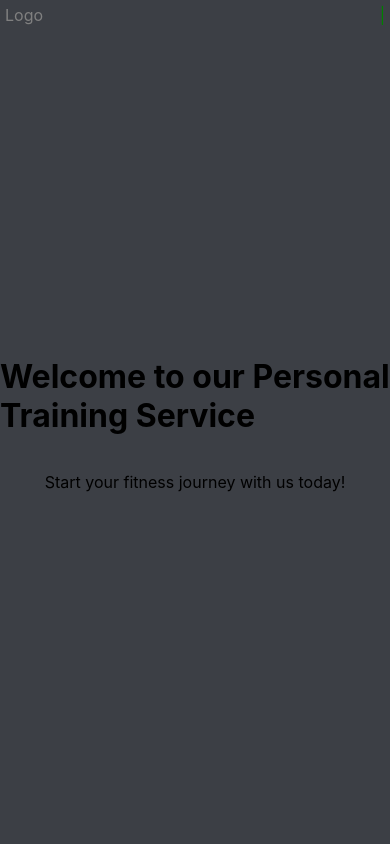
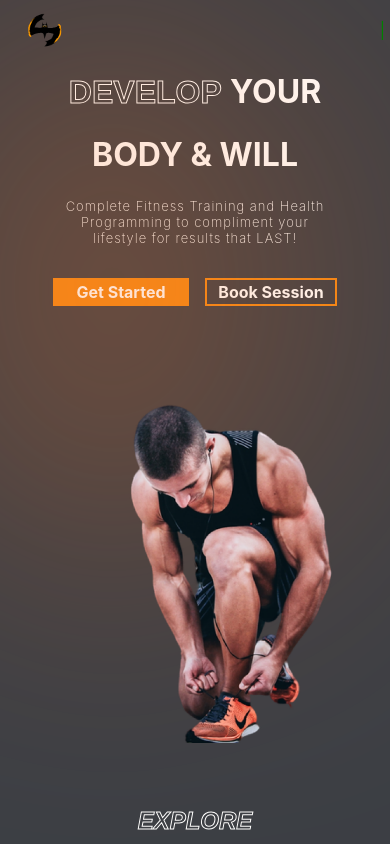
Before and after one commit to Mognoid3r/FortyNiners, a React (Create React App) app: page / in a window 390 px wide. Shown: the top 844 px of the page. Built offline with nearby package versions, Linux system fonts and the light colour scheme.

Commit message:
updated code

```diff
--- a/package.json
+++ b/package.json
@@ -6,6 +6,7 @@
     "@testing-library/jest-dom": "^5.16.5",
     "@testing-library/react": "^13.4.0",
     "@testing-library/user-event": "^13.5.0",
+    "framer-motion": "^10.12.17",
     "react": "^18.2.0",
     "react-dom": "^18.2.0",
     "react-scripts": "5.0.1",
--- a/src/App.css
+++ b/src/App.css
@@ -30,7 +30,6 @@
 
 .btn{
   background-color: white;
-  padding: 0.5rem;
   font-weight: bold;
   border: 4px solid transparent;
   transition: 300ms all;
@@ -48,5 +47,32 @@
   position: absolute;
   border-radius: 50%;
   filter: blur(150px);
-  z-index:  -9;
+  /* z-index:  -9; */
 }
+.logo-n>img{
+  width: 5rem;
+  z-index: 1;
+}
+
+.logo-f>img{
+  width: 10rem;
+  z-index: 1;
+}
+
+.blur-f-1{
+  bottom: 0;
+  right: 15%;
+  width: 26rem;
+  height: 12rem;
+  filter: blur(200px);
+  background: red;
+}
+
+.blur-f-2{
+  bottom: 0;
+  left: 15%;
+  width: 26rem;
+  height: 12rem;
+  filter: blur(200px);
+  background: rgb(255, 115, 0);
+}
--- a/src/components/Footer/Footer.css
+++ b/src/components/Footer/Footer.css
@@ -20,3 +20,9 @@
     display:flex;
     gap: 4rem;
 }
+
+.logo-f{
+    width: 10rem;
+    height: 3rem;
+    z-index: 1;
+}
--- a/src/components/Footer/Footer.js
+++ b/src/components/Footer/Footer.js
@@ -7,11 +7,7 @@ const Footer = () => {
     <div className="Footer-Container">
       <hr />
       <div className="footer">
-        {/* <div className="social-links">
-          <img src={Github} alt=""/>
-          <img src={Instagram} alt=""/>
-          <img src={LinkedIn} alt="" />
-        </div> */}
+
         <div className="logo-f">
           <img src={Logo} alt="" />
         </div>
--- a/src/components/Hero/Hero.css
+++ b/src/components/Hero/Hero.css
@@ -1,9 +1,229 @@
-.hero {
+/* .hero {
     height: 100vh;
     display: flex;
     justify-content: center;
     align-items: center;
     flex-direction: column;
-    /* background: url('hero-background.jpg') center center no-repeat; */
+    background: url('hero-background.jpg') center center no-repeat;
     background-size: cover;
+} */
+
+.hero {
+  display: flex;
+  justify-content: space-between;
+  padding-top: 4rem;
 }
+
+.left-h{
+  padding: 2rem;
+  padding-top: 1.5rem;
+  flex: 3;
+  display: flex;
+  gap: 2rem;
+  flex-direction: column;
+}
+
+.right-h{
+  flex: 1;
+  position: relative;
+  background-color: var(--orange);
+  display: flex;
+  flex-direction: row;
+}
+
+
+.the-best-ad{
+  margin-top: 4rem;
+  background-color: #363d42;
+  border-radius: 4rem;
+  width: fit-content;
+  padding: 20px 13px;
+  text-transform: uppercase;
+  color: white;
+  position: relative;
+  display: flex;
+  align-items: center;
+  justify-content: flex-start;
+}
+
+.the-best-ad>span{
+  z-index: 2;
+}
+
+.the-best-ad>div{
+  position: absolute;
+  background-color: var(--orange);
+  width: 5.4rem;
+  height: 80%;
+  left: 8px;
+  border-radius: 3rem;
+  z-index: 1;
+}
+
+.hero-text{
+  display: flex;
+  flex-direction: column;
+  gap: 1.5rem;
+  text-transform: uppercase;
+  font-size: 4.5rem;
+  font-weight: bold;
+  color: white;
+  text-overflow: inherit;
+}
+
+.hero-text>div:nth-of-type(3){
+  font-size: 1rem;
+  font-weight: 200;
+  text-transform: none;
+  letter-spacing: 1px;
+  width: 80%;
+
+}
+
+.hero-buttons{
+  display: flex;
+  gap: 1rem;
+  font-weight: normal;
+}
+
+.hero-buttons>:nth-child(1){
+color: white;
+background-color: var(--orange);
+width: 8rem;
+}
+
+.hero-buttons>:nth-child(2){
+  color: white;
+  background-color: transparent;
+  width: 8rem;
+  border: 2px solid var(--orange);
+  }
+
+
+.right-h>.btn{
+  position: absolute;
+  right: 5rem;
+  top: 2rem;
+  color:black;
+  border-radius: 1rem;
+  box-shadow: 8px 5px 15px var(--darkGrey);
+  width: fit-content;
+  display: flex;
+  flex-direction: column;
+
+
+}
+
+.call{
+
+}
+
+.heart-rate{
+  display: flex;
+  flex-direction: column;
+  gap: 1rem;
+  background-color: var(--darkGrey);
+  width: fit-content;
+  padding: 1rem;
+  align-items: start;
+  border-radius: 5px;
+  position: absolute;
+  right: 4rem;
+  top: 7rem;
+}
+
+.heart-rate>img{
+  width: 2rem;
+}
+
+.heart-rate>:nth-child(2){
+  color: var(gray);
+}
+
+.heart-rate>:nth-child(3){
+  color: white;
+  font-size: 1.5rem;
+}
+
+.hero-image{
+  position: absolute;
+  top: 10rem;
+  right: 4rem;
+  width: 23rem;
+}
+
+.hero-image-back {
+  position: absolute;
+  top: 4rem;
+  right: 16rem;
+  z-index: -1;
+  width: 15rem;
+
+}
+
+.hero-blur{
+  width: 22rem;
+  height: 30rem;
+  left: 0;
+}
+
+
+@media screen and (max-width: 768px) {
+  .hero {
+      flex-direction: column;
+      padding-top: 3rem;
+  }
+  .hero-blur{
+      width: 14rem;
+  }
+  .the-best-ad{
+      margin-top: 0;
+      font-size: small;
+      align-self: center;
+      transform: scale(0.8);
+  }
+  .hero-text {
+      font-size: xx-large;
+      align-items: center;
+      justify-content: center;
+  }
+  .hero-text > div:nth-of-type(3){
+      font-size:small;
+      font-weight: 200;
+      letter-spacing: 1px;
+      text-align: center;
+  }
+  .hero-buttons{
+      justify-content:center;
+
+  }
+  .figures > div > span:nth-of-type(1){
+      font-size: large;
+  }
+  .figures > div > span:nth-of-type(2){
+      font-size: small;
+  }
+
+  .right-h{
+      position: relative;
+      background: none;
+  }
+
+  .hero-image {
+      position: relative;
+      width: 15rem;
+      left: 7rem;
+      top: 4rem;
+      align-self: center;
+  }
+  .hero-image-back{
+      width: 15rem;
+      left: 2rem;
+      top: 0rem;
+  }
+  .right-h>.btn{
+      position: fixed;
+      z-index: 99;
+
+  }
+}
--- a/src/components/Hero/Hero.js
+++ b/src/components/Hero/Hero.js
@@ -1,13 +1,86 @@
-import React from 'react';
-import './Hero.css';
+// import React from 'react';
+// import './Hero.css';
 
-function Hero() {
-    return (
-        <div className="hero" id="hero">
-            <h1>Welcome to our Personal Training Service</h1>
-            <p>Start your fitness journey with us today!</p>
+// function Hero() {
+//     return (
+//         <div className="hero" id="hero">
+//             <h1>Welcome to our Personal Training Service</h1>
+//             <p>Start your fitness journey with us today!</p>
+//         </div>
+//     )
+// }
+
+// export default Hero;
+
+import React from "react";
+import "./Hero.css";
+// import Header from "../Header/Header";
+import hero_image from "../../assets/hero_image.png";
+import hero_image_back from "../../assets/hero_image_back.png";
+import { motion } from "framer-motion";
+
+const Hero = () => {
+  const transition = { type: "spring", duration: 3 };
+  const mobile = window.innerWidth <= 768 ? true : false;
+
+  return (
+    <div className="hero" id="home">
+      <div className="blur hero-blur"></div>
+      <div className="left-h">
+        {/* <Header /> */}
+
+        {/* the best ad */}
+        {/* <div className="div the-best-ad">
+          <motion.div
+            initial={{ left: mobile ? "178px" : "238px" }}
+            whileInView={{ left: "8px" }}
+            transition={{ ...transition, type: "tween" }}
+          ></motion.div>
+          <span>Forty Niners Personal Training</span>
+        </div> */}
+
+        {/* Hero Heading */}
+        <div className="div hero-text">
+          <div>
+            <span className="stroke-text"> Develop </span>
+            <span>Your</span>
+          </div>
+          <div>
+            <span>Body & will</span>
+          </div>
+          <div>
+            <span>
+              Complete Fitness Training and Health Programming to compliment
+              your lifestyle for results that LAST!
+            </span>
+          </div>
         </div>
-    )
-}
+
+        {/* Hero Buttons */}
+        <div className="div hero-buttons">
+          <buttons className="btn">Get Started</buttons>
+          <buttons className="btn">Book Session</buttons>
+        </div>
+      </div>
+      <div className="right-h">
+
+
+
+
+
+        {/* Hero Image */}
+        <img src={hero_image} alt="" className="hero-image" />
+        <motion.img
+          intitial={{ right: "11rem" }}
+          whileInView={{ right: "17rem" }}
+          transition={transition}
+          src={hero_image_back}
+          alt=""
+          className="hero-image-back"
+        />
+      </div>
+    </div>
+  );
+};
 
 export default Hero;
--- a/src/components/Navbar/Navbar.css
+++ b/src/components/Navbar/Navbar.css
@@ -7,6 +7,7 @@
     align-items: center;
     padding: 10px;
     transition: all 0.5s ease;
+    z-index: 1;
   }
 
   .navbar.mobile {
@@ -22,8 +23,11 @@
     background-color: transparent;
   }
 
-  .logo {
-    color: Grey;
+  .logo-n.scrolled {
+    display: block;
+    visibility: hidden;
+    background: none;
+
   }
 
   .nav-links {
@@ -34,7 +38,10 @@
 
   .nav-links.scrolled {
     flex-direction: column;
-    gap: 5px;
+    gap: 7px;
+    position: absolute;
+    top: 16rem;
+    right: 5%;
   }
 
   .nav-links li a {
@@ -43,8 +50,16 @@
   }
 
   .nav-links.scrolled li a {
-    color: yellow;
-    font-size: 12px;
+    color: orange;
+    font-size: 30px;
+    font-weight: 900;
+    padding-bottom: 5px;
+    font-size: 20px;
+
+  }
+  .nav-links.scrolled li a:hover {
+    color: grey;
+
   }
 
   .call-now {
@@ -52,7 +67,6 @@
     border-radius: 5px;
     color: black;
     text-decoration: none;
-    background-color: red;
   }
 
   .call-now.scrolled {
--- a/src/components/Navbar/Navbar.js
+++ b/src/components/Navbar/Navbar.js
@@ -72,7 +72,7 @@
 
 import React, { useState, useEffect } from 'react';
 import { Link } from 'react-scroll';
-
+import Logo from '../../assets/logo.png'
 import './Navbar.css';
 
 const Navbar = () => {
@@ -99,7 +99,10 @@ const Navbar = () => {
 
   return (
     <nav className={`navbar ${isDesktop ? 'desktop' : 'mobile'} ${scrollPosition > 50 ? 'scrolled' : ''}`}>
-      <div className="logo">Logo</div>
+      <div className={`logo-n ${scrollPosition > 50 ? 'scrolled' : ''}`}>
+      <img src={Logo} alt=""/>
+
+      </div>
       {isDesktop ? (
         <>
           <ul className={`nav-links ${scrollPosition > 50 ? 'scrolled' : ''}`}>
@@ -108,9 +111,12 @@ const Navbar = () => {
             <li><Link to="programs" spy={true} smooth={true} offset={-70} duration={500}>Programs</Link></li>
             <li><Link to="why-us" spy={true} smooth={true} offset={-70} duration={500}>Why Us</Link></li>
           </ul>
+          <button class="btn">
           <a href="tel:123-456-7890" className={`call-now ${scrollPosition > 50 ? 'scrolled' : ''}`}>
             {scrollPosition > 50 ? '@' : 'Call Now'}
           </a>
+          </button>
+
         </>
       ) : (
         <>
--- a/src/components/Plans/Plans.css
+++ b/src/components/Plans/Plans.css
@@ -35,6 +35,7 @@
     align-items: center;
     justify-content: center;
     gap: 3rem;
+    z-index: 1;
 }
 
 .plan{
--- a/src/components/WhyUs/WhyUs.js
+++ b/src/components/WhyUs/WhyUs.js
@@ -23,7 +23,7 @@ import tick from "../../assets/tick.png";
 
 const WhyUs = () => {
   return (
-    <div className="Reasons" id="reasons">
+    <div className="Reasons" id="why-us">
       <div className="left-r">
         <img src={image1} alt="" />
         <img src={image2} alt="" />
```
Also changed, not shown: 1 other file (tests, documents, lock files or other folders).
